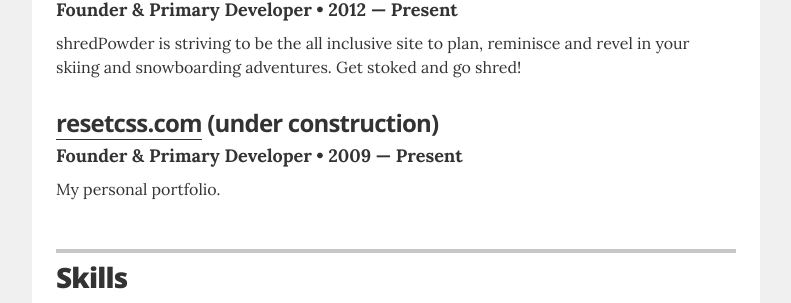
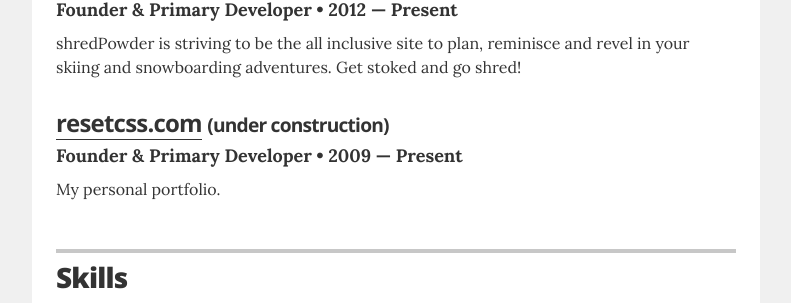
Before and after one commit to jwkellyiii/resume, a Jekyll site: the page built from index.html, in a window 1280 px wide. Shown: the part 3770-4073 px from the top of the page, without its empty margins (244-1035 px from the left). Built offline with Jekyll 4.4.1, drawn with Linux system fonts in a browser that asks for light colours.

Commit message:
Update projects html

```diff
--- a/_includes/projects.html
+++ b/_includes/projects.html
@@ -17,7 +17,7 @@
   </div>
 
   <div class="resume-item">
-    <h3 class="resume-item-title"><a href="http://www.resetcss.com">resetcss.com</a> (under construction)</h3>
+    <h3 class="resume-item-title"><a href="http://www.resetcss.com">resetcss.com</a> <small>(under construction)</small></h3>
     <h4 class="resume-item-details">Founder & Primary Developer &bull; 2009 &mdash; Present</h4>
     <p class="resume-item-copy">My personal portfolio.</p>
   </div>
```
